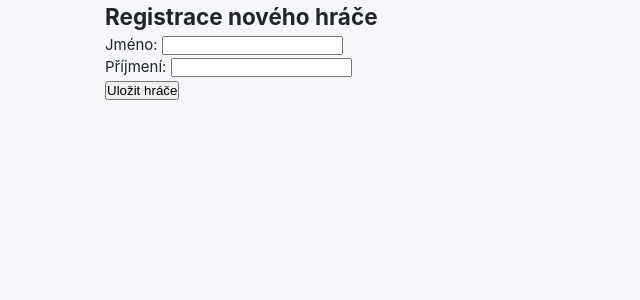
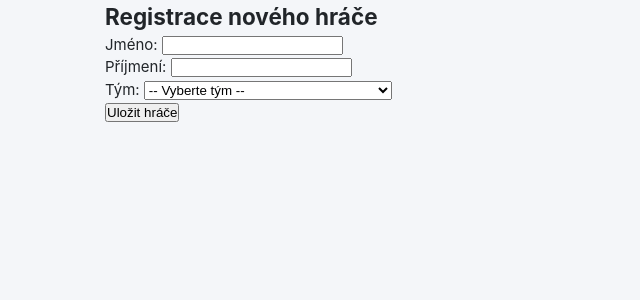
Before and after one commit to Tadeas07/fotbalovy-klub, a PHP site: page /pridat.php in a window 1280 px wide. Shown: the part 78-378 px from the top of the page, without its empty margins (0-640 px from the left). Run offline with PHP 8.4, Linux system fonts and the light colour scheme; data comes from the database, SQL or seed files in the repository.

Commit message:
dynamické načítání týmů a povolených ročníků do výběrového pole

```diff
--- a/pridat.php
+++ b/pridat.php
@@ -1,5 +1,6 @@
 <?php
 require_once __DIR__ . '/db.php';
+$tymy = $pdo->query("SELECT id, nazev, vekova_kategorie, rok_narozeni_od, rok_narozeni_do FROM tymy WHERE aktivni = 1 ORDER BY vekova_kategorie")->fetchAll();
 ?>
 <!DOCTYPE html>
 <html lang="cs"><head><meta charset="UTF-8"><title>Přidat hráče</title><link rel="stylesheet" href="css/style.css"></head>
@@ -9,6 +10,9 @@ require_once __DIR__ . '/db.php';
     <form method="post">
         <label>Jméno: <input type="text" name="jmeno"></label><br>
         <label>Příjmení: <input type="text" name="prijmeni"></label><br>
-        <button type="submit">Uložit hráče</button>
+        <label>Tým: <select name="tym_id"><option value="0">-- Vyberte tým --</option>
+<?php foreach ($tymy as $t): ?><option value="<?= $t['id'] ?>"><?= htmlspecialchars($t['nazev']) ?> (ročníky <?= $t['rok_narozeni_od'] ?> - <?= $t['rok_narozeni_do'] ?>)</option><?php endforeach; ?>
+</select></label><br>
+<button type="submit">Uložit hráče</button>
     </form>
 </main></body></html>
```
